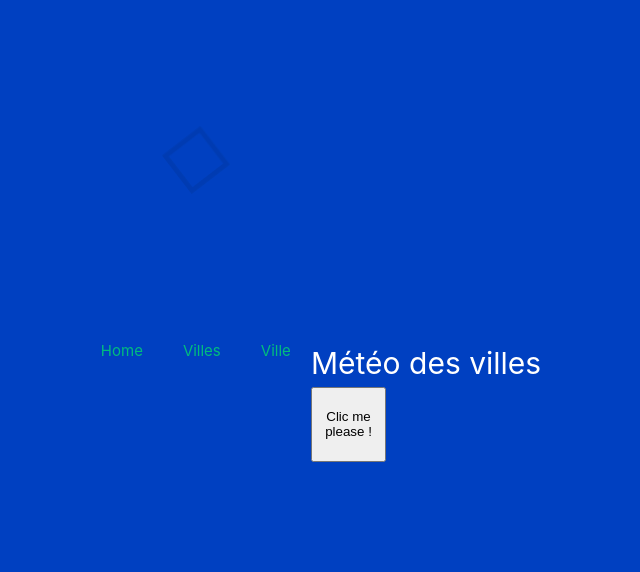
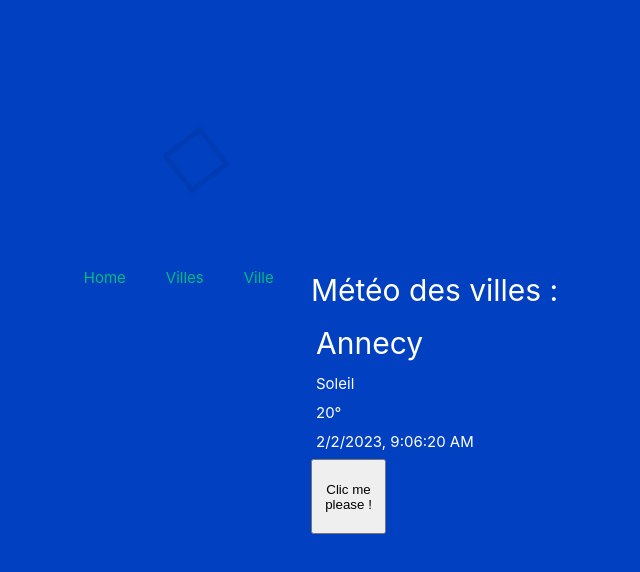
Before and after one commit to kize5/start-vuejs, a Vue app in the folder vue-project/: page /villes in a window 1280 px wide. Shown: the top 572 px of the page, without its empty margins (329-969 px from the left). Built offline with nearby package versions, Linux system fonts and the light colour scheme.

Commit message:
first commit - Ajout component ville dans villes

```diff
--- a/vue-project/src/components/City.vue
+++ b/vue-project/src/components/City.vue
@@ -1,19 +1,23 @@
 <template>
-<h1>Météo actuel de ma ville</h1>
-  <p> {{ name }}</p>
+  <div class="container">
+  <h1> {{ name }} </h1>
   <p> {{ weather }}</p>
   <p> {{ temperature }}</p>
   <p> {{ updatedAt }}</p>
+  </div>
 </template>
 
 <script>
 export default {
+  props: {
+    name: String, // nom de la ville
+    weather: String, // descriptif météo
+    temperature: Number + String, // température en °C
+    updatedAt: ""// date de dernière mise à jour
+  },
   data() {
     return {
-      name: 'Rumilly', // nom de la ville
-      weather: 'Soleil de dingue', // descriptif météo
-      temperature: 20.55 + "°", // température en °C
-      updatedAt: new Date().toLocaleString()// date de dernière mise à jour
+
     }
   }
 }
@@ -21,4 +25,7 @@ export default {
 
 <style scoped>
 
+.container {
+ margin: 5px;
+}
 </style>
--- a/vue-project/src/views/CitiesList.vue
+++ b/vue-project/src/views/CitiesList.vue
@@ -1,10 +1,21 @@
+
 <template>
-<h1>Météo des villes</h1>
+
+<h1>Météo des villes :</h1>
+  <City />
+  <City name="Annecy" />
+  <City weather="Soleil" />
+  <City temperature= 20° />
+  <City :updatedAt= "new Date().toLocaleString()" />
+
 </template>
 
 <script>
+import City from "@/components/City.vue";
 export default {
-  name: "CitiesList"
+  components :{
+    City
+  }
 }
 </script>
 
```
